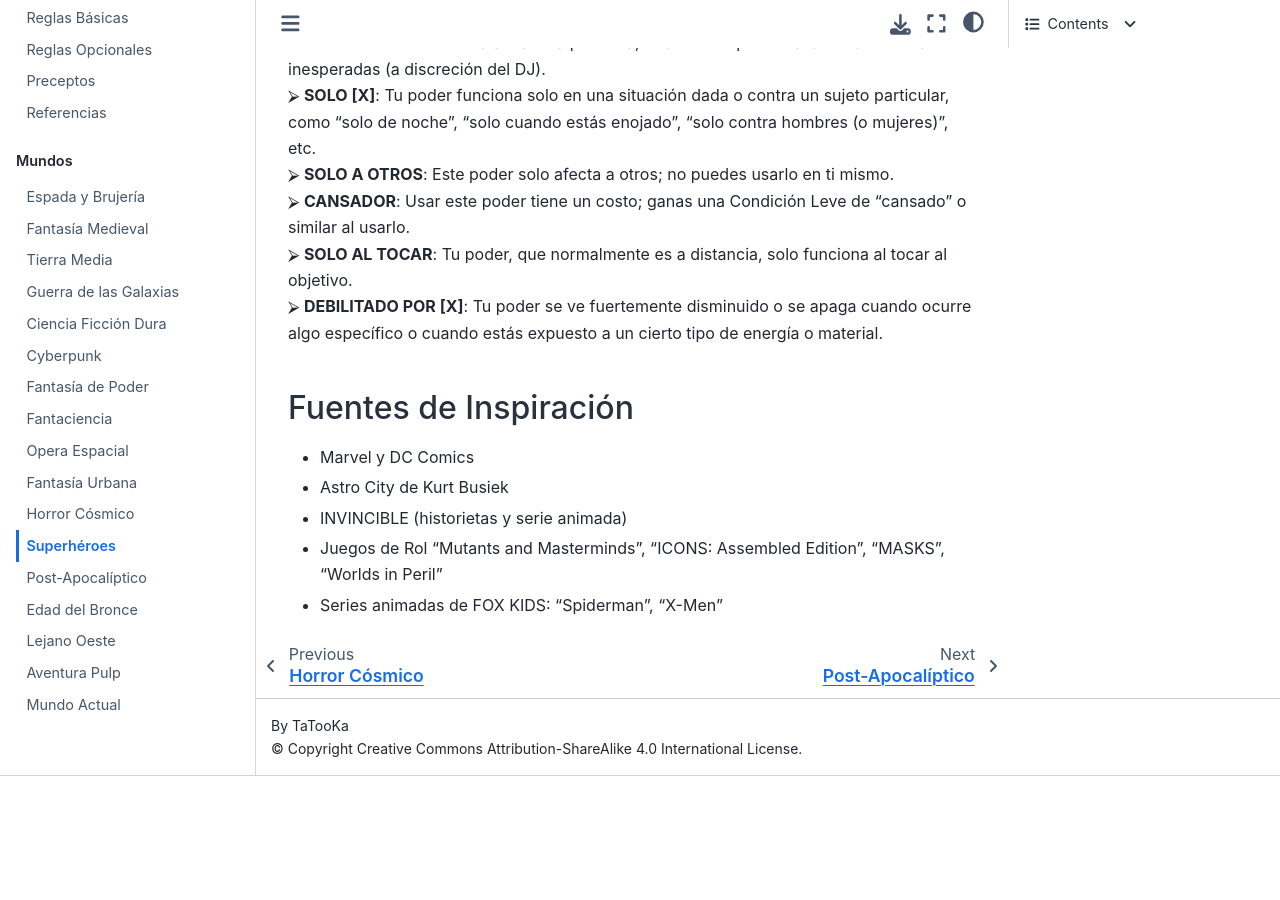
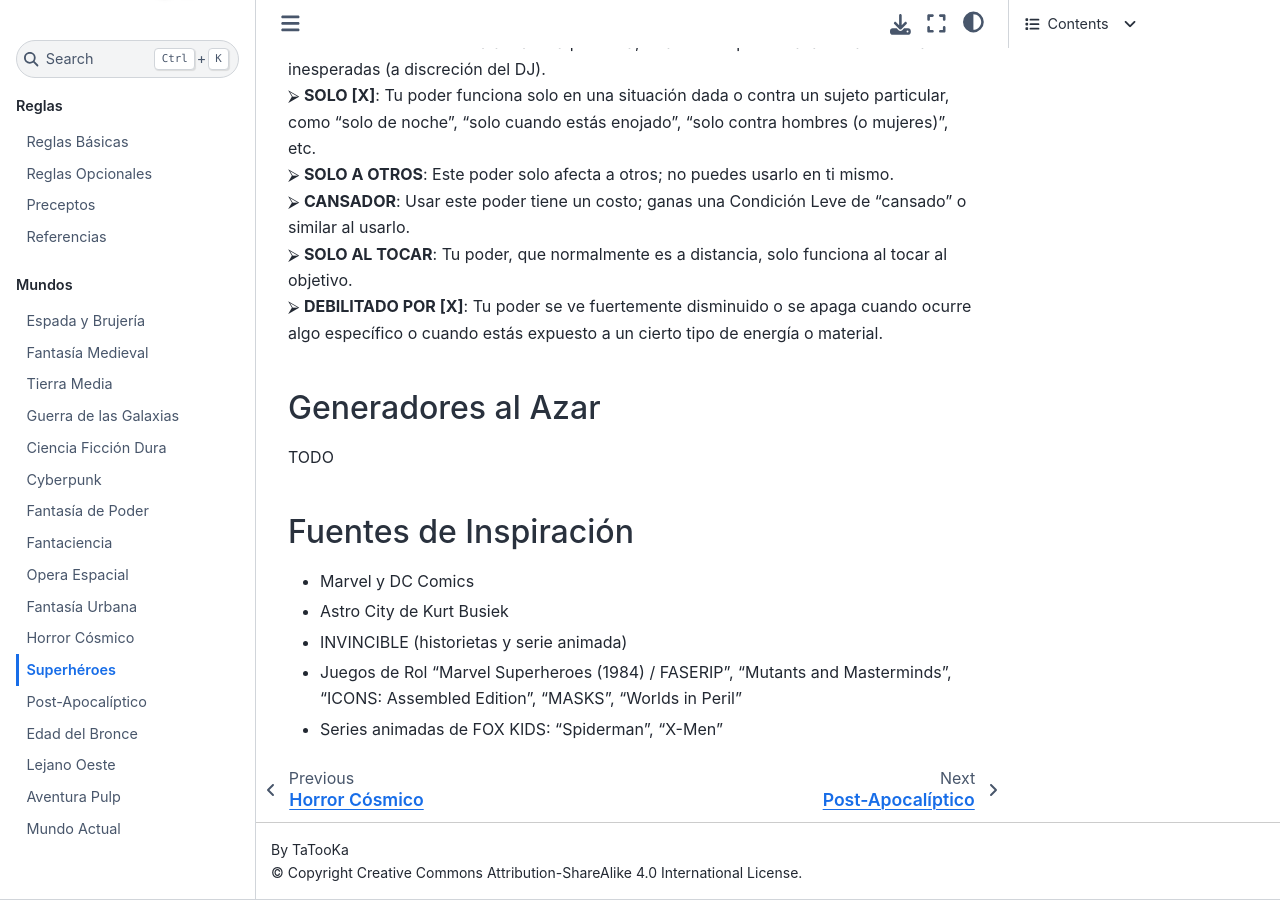
Before and after one commit to TaTooKa/2d6Mundos, a Sphinx documentation site: the page built from docs/source/pages/worlds/superheroes.rst, in a window 1280 px wide and 900 px high, scrolled down 8535 px. Built offline with Sphinx 7.4.7 and the Sphinx Book theme 1.1.4, drawn with Linux system fonts in a browser that asks for light colours; some web fonts are replaced; before the commit the page ends 9311 px from its top, so only the background shows below that.

Commit message:
add placeholders

```diff
--- a/docs/source/pages/worlds/superheroes.rst
+++ b/docs/source/pages/worlds/superheroes.rst
@@ -266,6 +266,10 @@
 ⮚ **SOLO AL TOCAR**: Tu poder, que normalmente es a distancia, solo funciona al tocar al objetivo. |br|
 ⮚ **DEBILITADO POR [X]**: Tu poder se ve fuertemente disminuido o se apaga cuando ocurre algo específico o cuando estás expuesto a un cierto tipo de energía o material. |br|
 
+Generadores al Azar
+-------------------
+
+TODO
 
 Fuentes de Inspiración
 ----------------------
@@ -273,7 +277,7 @@
 * Marvel y DC Comics
 * Astro City de Kurt Busiek
 * INVINCIBLE (historietas y serie animada)
-* Juegos de Rol "Mutants and Masterminds", "ICONS: Assembled Edition", "MASKS", "Worlds in Peril"
+* Juegos de Rol "Marvel Superheroes (1984) / FASERIP", "Mutants and Masterminds", "ICONS: Assembled Edition", "MASKS", "Worlds in Peril"
 * Series animadas de FOX KIDS: "Spiderman", "X-Men"
 
 .. |br| raw:: html
```
Also changed, not shown: docs/source/pages/rules/reglas-opcionales.rst (+25 -0 lines).
